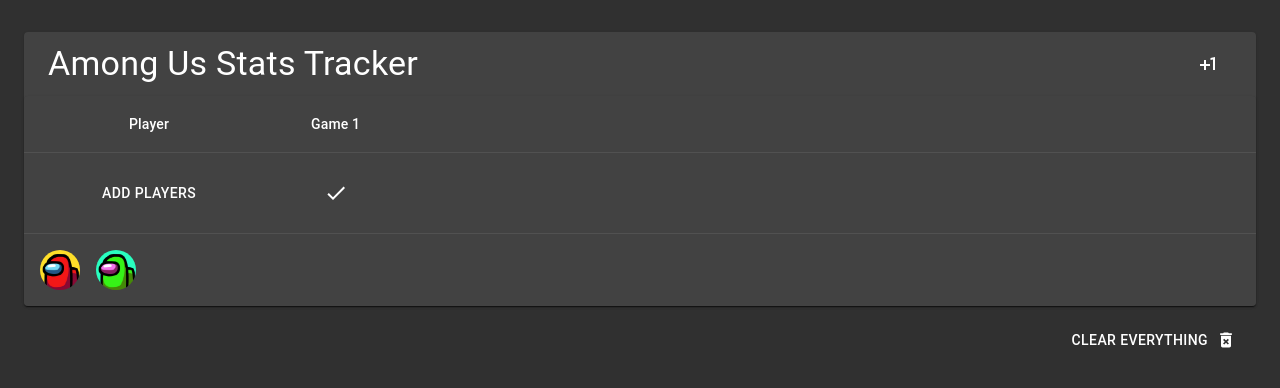
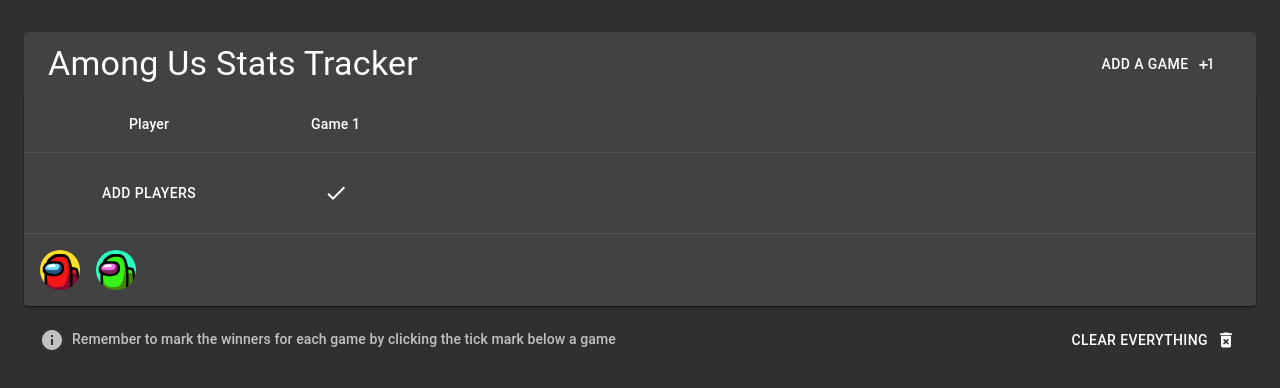
Before and after one commit to karl-run/among-us-stats, a React (Create React App) app: page / in a window 1280 px wide. Shown: the top 388 px of the page. Built offline with nearby package versions, Linux system fonts and the light colour scheme.

Commit message:
tweak ui

```diff
--- a/src/StatSession.tsx
+++ b/src/StatSession.tsx
@@ -31,6 +31,7 @@
 import Menu from "@material-ui/core/Menu";
 import MenuItem from "@material-ui/core/MenuItem";
 import DeleteForeverIcon from "@material-ui/icons/DeleteForever";
+import InfoIcon from "@material-ui/icons/Info";
 
 import crewmate from "./crewmate.png";
 import impostor from "./impostor.png";
@@ -55,14 +56,16 @@
             Among Us Stats Tracker
           </Typography>
           <Tooltip title="New game">
-            <IconButton
+            <Button
+              endIcon={<AddIcon />}
               aria-label="add new game"
               onClick={() => {
                 dispatch(statsSlice.actions.newGame());
               }}
+              style={{ minWidth: "150px" }}
             >
-              <AddIcon />
-            </IconButton>
+              Add a game
+            </Button>
           </Tooltip>
         </Toolbar>
         <TableContainer component={Paper}>
@@ -180,7 +183,21 @@
           </Box>
         </TableContainer>
       </Paper>
-      <Box m={2} display="flex" justifyContent="flex-end">
+      <Box m={2} display="flex" justifyContent="space-between">
+        <Box
+          display="flex"
+          justifyContent="center"
+          alignItems="center"
+          style={{ opacity: 0.7 }}
+        >
+          <Box mr={1} pt={0.5}>
+            <InfoIcon />
+          </Box>
+          <Typography variant="subtitle2">
+            Remember to mark the winners for each game by clicking the tick mark
+            below a game
+          </Typography>
+        </Box>
         <Tooltip title="DANGER! No warning will pop up">
           <Button
             endIcon={<DeleteForeverIcon />}
@@ -306,6 +323,7 @@
               onClick={() => {
                 dispatch(statsSlice.actions.newPlayers(newPlayers));
                 set(false);
+                setValue("");
               }}
             >
               Add {newPlayers.length} players
```
